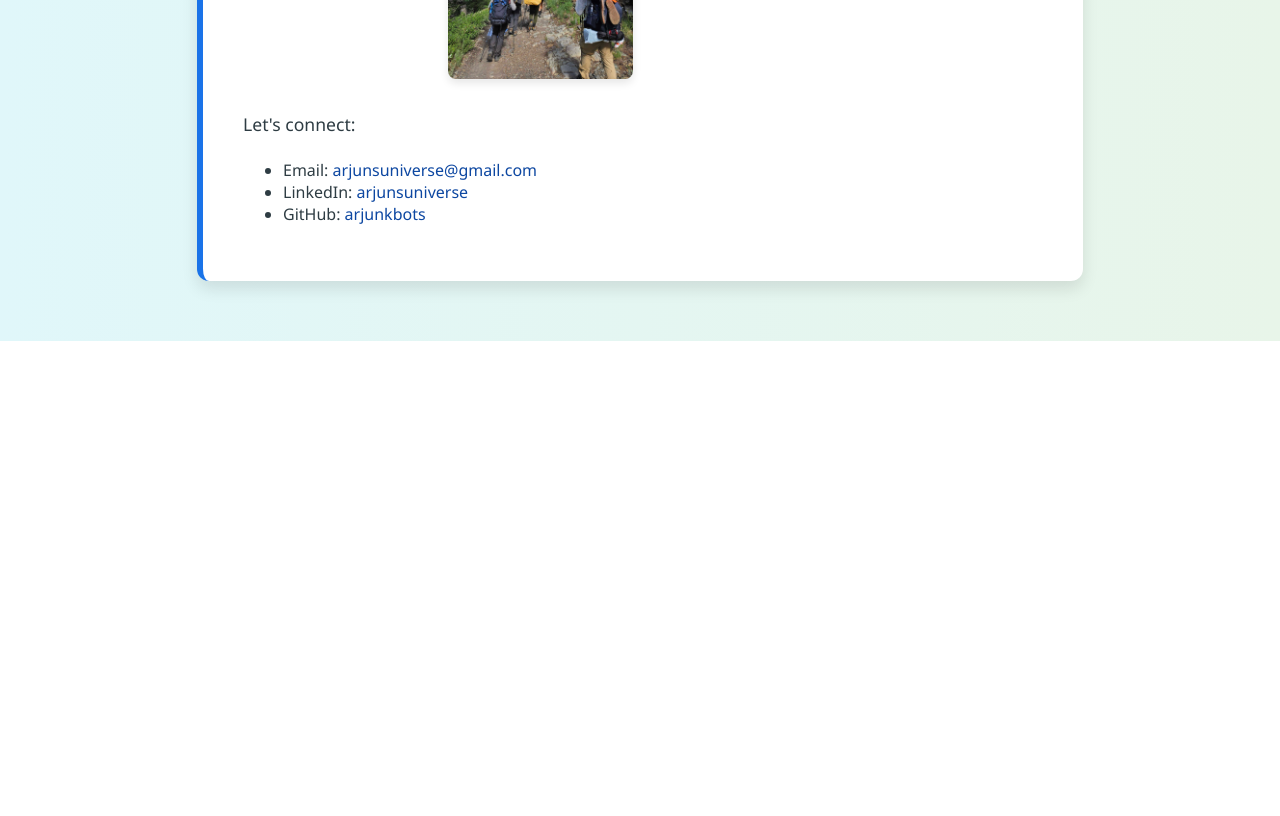
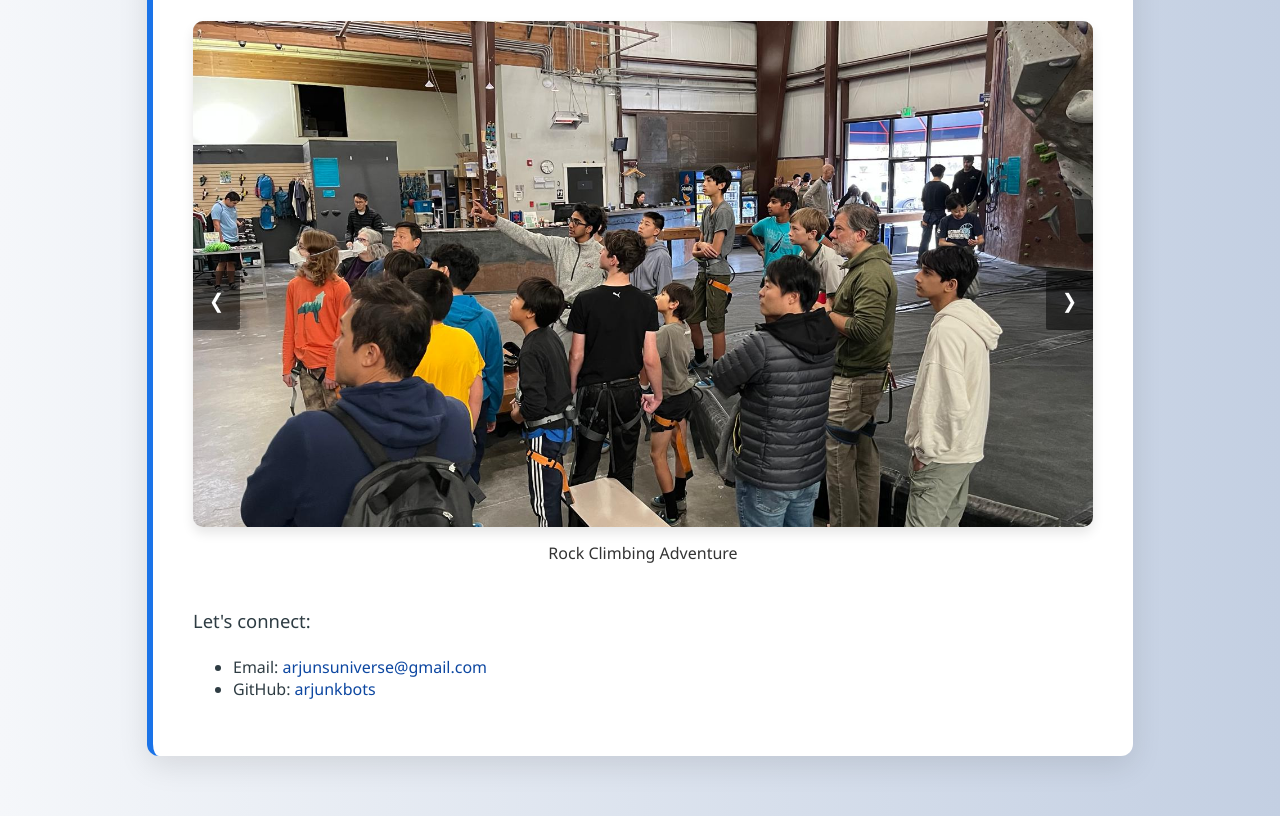
Before and after one commit to arjunkbots/arjun, a FastAPI app: page / in a window 1280 px wide. Shown: the part 1753-2569 px from the top of the page. Before the commit the page ends 2094 px from the top, so only its background shows below. Run offline with FastAPI, Linux system fonts and the light colour scheme.

Commit message:
Latest version
This has all of the new changes including a changelog

```diff
--- a/app/templates/index.html
+++ b/app/templates/index.html
@@ -7,19 +7,19 @@
   <style>
     body {
       font-family: 'Segoe UI', Tahoma, Geneva, Verdana, sans-serif;
-      background: linear-gradient(to right, #e0f7fa, #e8f5e9);
+      background: linear-gradient(to right, #f5f7fa, #c3cfe2);
       margin: 0;
       padding: 20px;
       color: #2e3c43;
     }
 
     .container {
-      max-width: 800px;
+      max-width: 900px;
       margin: 40px auto;
       background-color: #ffffff;
       padding: 40px;
       border-radius: 12px;
-      box-shadow: 0 8px 16px rgba(0, 0, 0, 0.1);
+      box-shadow: 0 10px 30px rgba(0, 0, 0, 0.1);
       border-left: 6px solid #1a73e8;
     }
 
@@ -29,12 +29,12 @@
 
     h1 {
       text-align: center;
-      font-size: 2.5em;
-      margin-bottom: 20px;
+      font-size: 2.7em;
+      margin-bottom: 25px;
     }
 
     p {
-      font-size: 1.1em;
+      font-size: 1.15em;
       line-height: 1.8;
     }
 
@@ -44,7 +44,7 @@
     }
 
     .contact {
-      margin-top: 30px;
+      margin-top: 40px;
       font-size: 1em;
     }
 
@@ -58,74 +58,97 @@
     }
 
     .gallery {
-      margin-top: 40px;
+      margin-top: 50px;
     }
 
     .gallery h2 {
-      font-size: 1.8em;
+      font-size: 1.9em;
+      color: #0d47a1;
+      margin-bottom: 20px;
+      text-align: center;
+    }
+
+    .resume h2 {
+      font-size: 1.9em;
       color: #0d47a1;
       margin-bottom: 20px;
     }
 
-    .resume h2 {
-      font-size: 1.8em;
-      color: #0d47a1;
-      margin-bottom: 20px;
-    }
-    .gallery-grid {
-      display: grid;
-      grid-template-columns: repeat(auto-fill, minmax(180px, 1fr));
-      gap: 20px;
+    .slideshow-container {
+      position: relative;
+      max-width: 100%;
+      margin: auto;
     }
 
-    .gallery-grid img {
-      width: 100%;
-      height: auto;
-      border-radius: 8px;
-      box-shadow: 0 4px 8px rgba(0, 0, 0, 0.1);
-      transition: transform 0.3s;
-      cursor: pointer;
+    .slide {
+      display: none;
+      animation: fade 1s ease-in-out;
     }
 
-    .gallery-grid img:hover {
-      transform: scale(1.05);
+    @keyframes fade {
+      from { opacity: 0.4; }
+      to { opacity: 1; }
     }
 
-    .lightbox {
-      display: none;
-      position: fixed;
-      z-index: 9999;
-      left: 0;
-      top: 0;
+    .slide img {
       width: 100%;
-      height: 100%;
-      background: rgba(0, 0, 0, 0.8);
-      justify-content: center;
-      align-items: center;
+      border-radius: 10px;
+      box-shadow: 0 6px 12px rgba(0, 0, 0, 0.1);
     }
 
-    .lightbox img {
-      max-width: 90%;
-      max-height: 90%;
-      border-radius: 10px;
+    .caption {
+      text-align: center;
+      color: #333;
+      font-size: 1em;
+      margin-top: 10px;
+    }
+
+    .prev, .next {
+      cursor: pointer;
+      position: absolute;
+      top: 50%;
+      width: auto;
+      padding: 16px;
+      margin-top: -22px;
+      color: white;
+      font-weight: bold;
+      font-size: 20px;
+      transition: 0.3s;
+      user-select: none;
+      background-color: rgba(0,0,0,0.5);
+      border-radius: 0 3px 3px 0;
+    }
+
+    .next {
+      right: 0;
+      border-radius: 3px 0 0 3px;
+    }
+
+    .prev:hover, .next:hover {
+      background-color: rgba(0,0,0,0.8);
     }
   </style>
   <script>
-    document.addEventListener("DOMContentLoaded", function () {
-      const images = document.querySelectorAll(".gallery-grid img");
-      const lightbox = document.getElementById("lightbox");
-      const lightboxImg = document.getElementById("lightbox-img");
+    let slideIndices = [1, 1];
+    const galleries = ['3d', 'scout'];
 
-      images.forEach((img) => {
-        img.addEventListener("click", () => {
-          lightboxImg.src = img.src;
-          lightbox.style.display = "flex";
-        });
-      });
+    function plusSlides(n, gallery) {
+      showSlides(slideIndices[gallery] += n, gallery);
+    }
 
-      lightbox.addEventListener("click", () => {
-        lightbox.style.display = "none";
-      });
+    function showSlides(n, gallery) {
+      let i;
+      let slides = document.getElementsByClassName("slide-" + gallery);
+      if (n > slides.length) slideIndices[gallery] = 1;
+      if (n < 1) slideIndices[gallery] = slides.length;
+      for (i = 0; i < slides.length; i++) {
+        slides[i].style.display = "none";
+      }
+      slides[slideIndices[gallery] - 1].style.display = "block";
+    }
+
+    document.addEventListener("DOMContentLoaded", () => {
+      galleries.forEach((gallery, idx) => showSlides(slideIndices[idx], idx));
     });
   </script>
 </head>
@@ -133,57 +156,102 @@
   <div class="container">
     <h1>Hello, I'm <span class="highlight">Arjun Kumar</span></h1>
     <p>
-      I'm a <span class="highlight">junior in high school</span> with a passion for <span class="highlight">Mechanical</span> and <span class="highlight">Computer engineering</span>. I enjoy building things from the ground up—whether it’s coding a new app, designing electronic circuits. tinkering with robotics projects, or designing CAD models.
+      I'm a <span class="highlight">junior in high school</span> passionate about <span class="highlight">Mechanical</span> and <span class="highlight">Computer engineering</span>. I enjoy building things from the ground up—whether it’s coding a new app, designing electronic circuits, tinkering with robotics projects, or creating CAD models.
     </p>
     <p>
-      Currently, I’m working on a few projects, my favorites being one involving the <span class="highlight">Raspberry Pi and machine vision</span>, along with another involving CAD modeling and technical assembly. I'm actively exploring internship opportunities and starting  the college application process. I'm excited about applying my technical knowledge in real-world settings and learning from industry professionals.
+      I’m currently working on several projects, including one involving the <span class="highlight">Raspberry Pi and machine vision</span> and another focused on CAD modeling and technical assembly. I'm exploring internships and preparing for college applications, aiming to apply my technical knowledge in real-world settings.
     </p>
     <p>
-      I’m always eager to connect with mentors, engineers, and like-minded peers to grow my skills and contribute to meaningful projects.
+      I’m eager to connect with mentors, engineers, and like-minded peers to grow and contribute to meaningful projects.
     </p>
 
     <div class="resume">
       <h2>High School Resume</h2>
       <ul>
-        <li><strong>GPA:</strong> 4.0 (unweighted) / 4.33 (weighted)</li>
+        <li><strong>Name:</strong> Arjun Kumar</li>
+        <li><strong>School:</strong> Leigh High School</li>
+        <li><strong>Graduation Year:</strong> 2026</li>
+        <li><strong>GPA:</strong> 3.96 (unweighted) / 4.42 (weighted)</li>
         <li><strong>Relevant Coursework:</strong> AP Computer Science, AP Calculus, AP Physics, Introduction to Engineering Design, Principles of Engineering</li>
-        <li><strong>Clubs & Activities:</strong> Videography, Math Olympiad, Boy Scouts</li>
-        <li><strong>Projects:</strong> Raspberry Pi Carbot - Self driving, 3D Printed Prosthetics, Drivable Car</li>
-        <li><strong>Awards:</strong> 1st Place - Trebuchet - Physics project</li>
-      </ul>
-      <h2>Project List</h2>
-      <ul>
-        <li><strong>1.</strong> Self-Driving AI Robot</li>
-        <li><strong>2.</strong> Drivable F1/mini car</li>
-        <li><strong>3.</strong> Dinobike App</li>
-        <li><strong>4.</strong> College Researvch App </li>
-        <li><strong>5.</strong> Others </li>
+        <li><strong>Skills:</strong> CAD, 3D Printing, Python, Java, C, Leadership</li>
+        <li><strong>Clubs & Activities:</strong> Cross Country, Varsity Badminton, Video Production Club (Founder & VP)</li>
+        <li><strong>Volunteering:</strong> Service projects, Community Service, Public Library Programs</li>
+        <li><strong>Projects:</strong> Raspberry Pi Carbot - Self Driving, 3D Printed Prosthetics, Drivable F1/Mini Car, Dinobike App, College Research App</li>
+        <li><strong>Awards:</strong> 1st Place - Trebuchet - Physics Project</li>
       </ul>
     </div>
 
     <div class="gallery">
       <h2>My 3D Printed Creations</h2>
-      <div class="gallery-grid">
+      <div class="slideshow-container">
+        <div class="slide-0 slide">
           <img src="/static/images/3dprints/snake.jpg" alt="Snake">
+          <div class="caption">Articulated Snake</div>
+        </div>
+        <div class="slide-0 slide">
           <img src="/static/images/3dprints/finger_prosthetic.jpg" alt="Prosthetic">
+          <div class="caption">Functional Finger Exoskeleton</div>
+        </div>
+        <div class="slide-0 slide">
           <img src="/static/images/3dprints/shark.jpg" alt="Shark">
+          <div class="caption">Articulated Shark</div>
+        </div>
+        <div class="slide-0 slide">
           <img src="/static/images/3dprints/skink.jpg" alt="Skink">
+          <div class="caption">Articulated Skink</div>
+        </div>
+        <div class="slide-0 slide">
           <img src="/static/images/3dprints/watering_system.jpg" alt="Watering system">
+          <div class="caption">Automated Watering System</div>
+        </div>
+        <div class="slide-0 slide">
           <img src="/static/images/3dprints/minecraft.jpg" alt="Minecraft">
+          <div class="caption">Minecraft Tools & Articulated Excavator</div>
+        </div>
+        <div class="slide-0 slide">
           <img src="/static/images/3dprints/wind_tunnel.jpg" alt="Wind Tunnel">
-        <!-- Add more images as needed -->
+          <div class="caption">Custom Wind Tunnel Model</div>
+        </div>
+        <a class="prev" onclick="plusSlides(-1, 0)">&#10094;</a>
+        <a class="next" onclick="plusSlides(1, 0)">&#10095;</a>
       </div>
 
-      <h2>Boy Scouts activities</h2>
-      <div class="gallery-grid">
-        <img src="/static/images/boyscouts/Cooking.jpg" alt="Cooking">
+      <h2>Boy Scouts Activities</h2>
+      <div class="slideshow-container">
+        <div class="slide-1 slide">
+          <img src="/static/images/boyscouts/Climbing.jpg" alt="Climbing">
+          <div class="caption">Rock Climbing Adventure</div>
+        </div>
+        <div class="slide-1 slide">
           <img src="/static/images/boyscouts/Flags.jpg" alt="Flags">
+          <div class="caption">Flag Ceremony</div>
+        </div>
+        <div class="slide-1 slide">
           <img src="/static/images/boyscouts/Leadership.jpg" alt="Leadership">
+          <div class="caption">Scout Leadership Training</div>
+        </div>
+        <div class="slide-1 slide">
           <img src="/static/images/boyscouts/Leading.jpg" alt="Presenting">
+          <div class="caption">Leading Life Skills Sessions</div>
+        </div>
+        <div class="slide-1 slide">
           <img src="/static/images/boyscouts/Speaking.jpg" alt="Speaking">
+          <div class="caption">Speaking at Meetings</div>
+        </div>
+        <div class="slide-1 slide">
           <img src="/static/images/boyscouts/Philmont.jpg" alt="Philmont">
+          <div class="caption">Philmont Trek Experience</div>
+        </div>
+        <div class="slide-1 slide">
           <img src="/static/images/boyscouts/Service.jpg" alt="Service">
-        <!-- Add more images as needed -->
+          <div class="caption">Community Service Project</div>
+        </div>
+        <div class="slide-1 slide">
+          <img src="/static/images/boyscouts/Cooking1.jpg" alt="Cooking">
+          <div class="caption">Outdoor Cooking Challenge</div>
+        </div>
+        <a class="prev" onclick="plusSlides(-1, 1)">&#10094;</a>
+        <a class="next" onclick="plusSlides(1, 1)">&#10095;</a>
       </div>
     </div>
 
@@ -191,13 +259,9 @@
       <p>Let's connect:</p>
       <ul>
         <li>Email: <a href="mailto:arjunsuniverse@gmail.com">arjunsuniverse@gmail.com</a></li>
-        <li>LinkedIn: <a href="https://linkedin.com/in/arjunsuniverse" target="_blank">arjunsuniverse</a></li>
         <li>GitHub: <a href="https://github.com/arjunkbots" target="_blank">arjunkbots</a></li>
       </ul>
     </div>
   </div>
-  <div class="lightbox" id="lightbox">
-    <img id="lightbox-img" src="" alt="Zoomed Image" />
-  </div>
 </body>
 </html>
```
Also changed, not shown: README.md, app/changelog.txt (added), app/static/images/boyscouts/Climbing.jpg (added), app/static/images/boyscouts/Cooking.jpg (deleted), app/static/images/boyscouts/Cooking1.jpg (added), 1 other file. Lines whose indentation alone changed are shown as unchanged.
